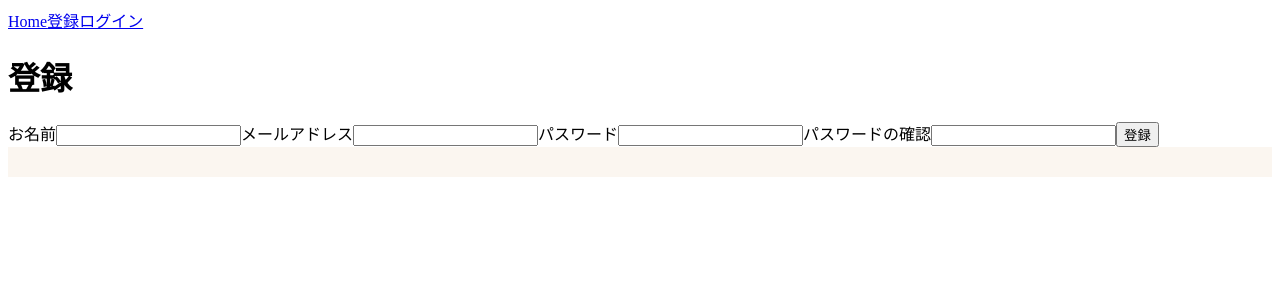
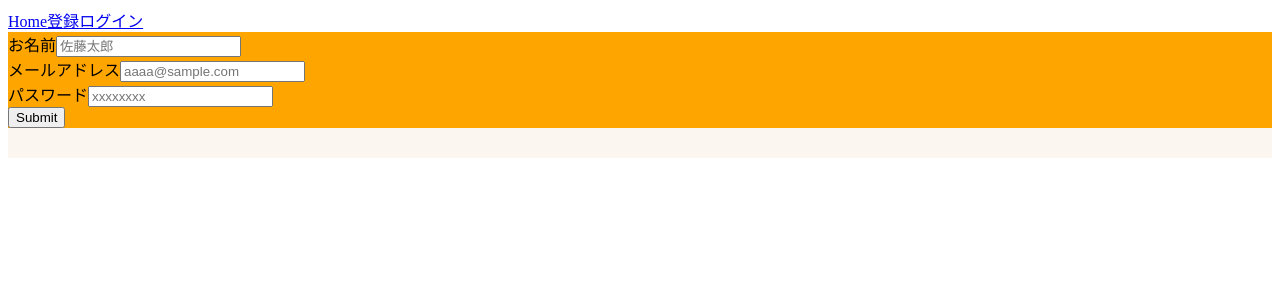
Before and after one commit to nisitin/Sauna-Log, a React (Create React App) app in the folder client/: page /register in a window 1280 px wide. Shown: the top 300 px of the page. Built offline with nearby package versions, Linux system fonts and the light colour scheme.

Commit message:
明日reduxの調整します

```diff
--- a/client/src/Page/Register.tsx
+++ b/client/src/Page/Register.tsx
@@ -2,36 +2,45 @@ import React,{useState} from "react";
 import RegisterForm from "../Components/Form/RegisterForm";
 import {useDispatch, useSelector} from "react-redux";
 import { RootState } from "../redux/models/rootreducer";
+import {Register} from "../redux/models/auth/authAction";
+import {RegisterUser} from "../redux/models/auth/authTypes";
 import { Redirect } from "react-router-dom";
 
-interface RegisterValues {
-    name: string
-    email: string,
-    password: string,
-    password2: string
-}
 
 const Register =  () => {
-    const [name, setName] = useState('')
-    const [email, setEmail] = useState('')
-    const [password, setPassword] = useState('')
-    const [password2, setPassword2] = useState('')
-
 
     const dispatch = useDispatch();
     const {isAuthenticated, isLoading} = useSelector((state: RootState) => state.auth);
+
 
     // ここでサインインされていなかったらホームページに戻る処理
     if (isAuthenticated){
         return <Redirect to="/"/>
     }
 
+    const FormSubmit = (formSubmit: RegisterUser) => {
+        const {name, email, password, password2} = formSubmit;
+
+        dispatch(Register({name, email, password, password2}))
+    }
+
     return (
-        <div>
-            <h1>登録</h1>
-            <RegisterForm
-
-            />
+        <div className="register-container">
+            <form　className="register-form">
+                <div className="name">
+                    <label>お名前</label>
+                    <input name="name" placeholder="佐藤太郎" />
+                </div>
+                <div className="email">
+                    <label>メールアドレス</label>
+                    <input name="email" placeholder="aaaa@sample.com"  />
+                </div>
+                <div className="password">
+                    <label>パスワード</label>
+                    <input name="password" placeholder="xxxxxxxx" />
+                </div>
+                <input type="submit"/>
+            </form>
         </div>
     )
 }
--- a/client/src/Style/index.css
+++ b/client/src/Style/index.css
@@ -21,3 +21,8 @@
   background-color: #fbf6f0;
   height: 30px;
 }
+
+.register-form {
+  background-color: orange;
+  background-size: cover;
+}
```
